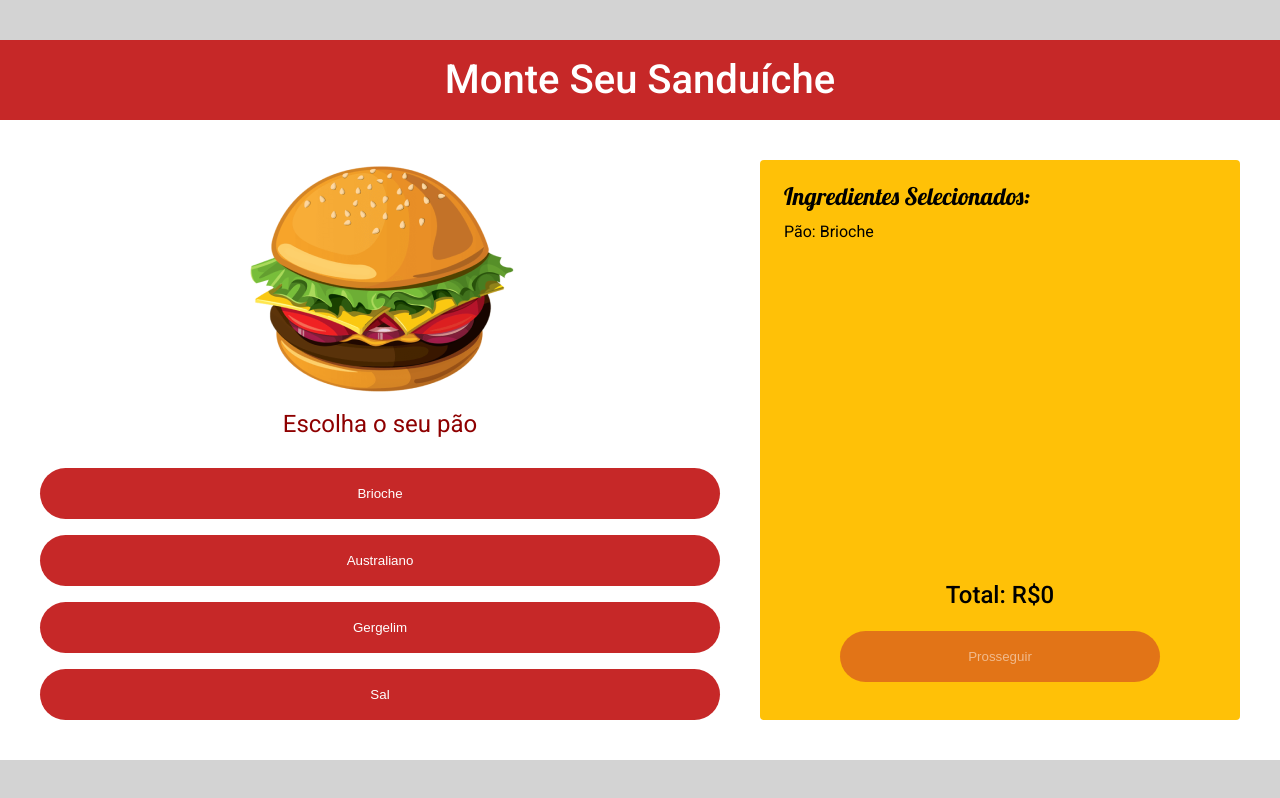
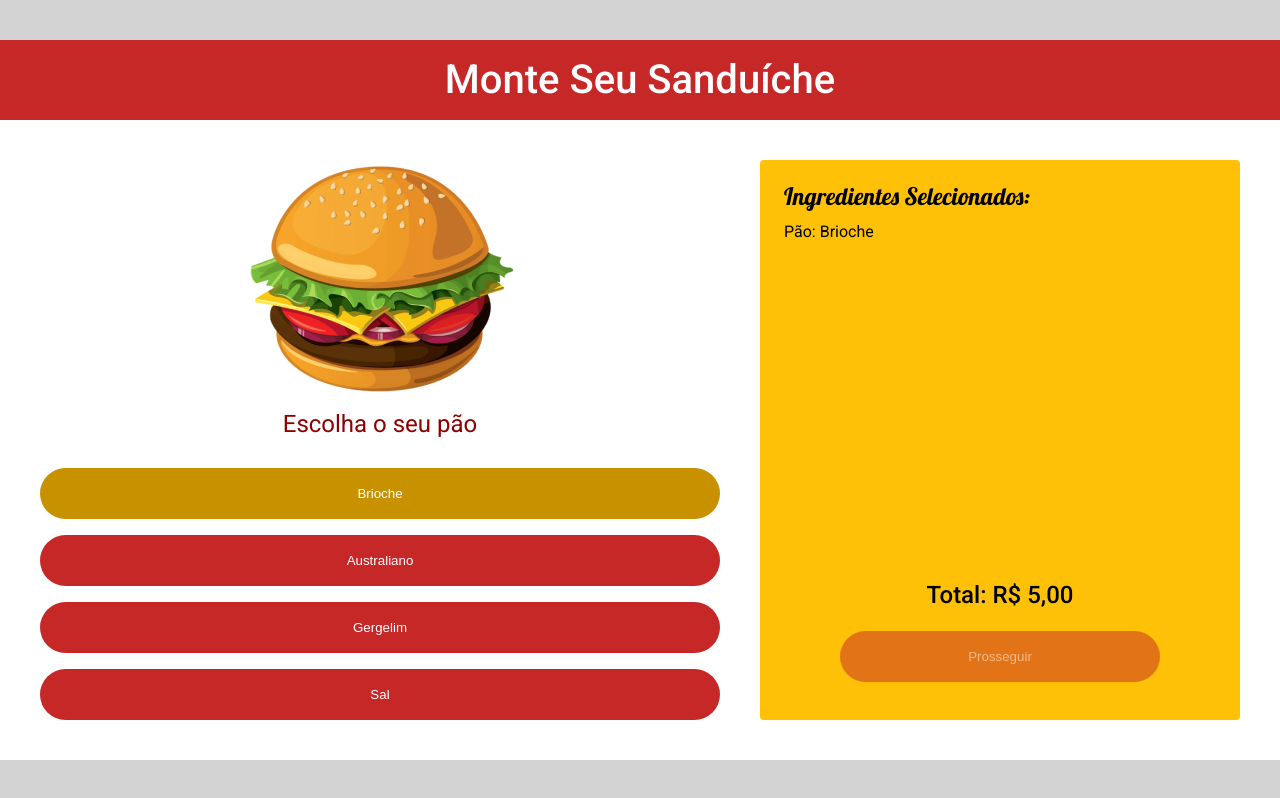
Before and after one commit to antuneslv/montagem-de-sanduiches, a React (Create React App) app: page / in a window 1280 px wide. Both pictures are taken after a click on the button "Brioche". Built offline with nearby package versions, Linux system fonts and the light colour scheme.

Commit message:
code update

```diff
--- a/src/App.jsx
+++ b/src/App.jsx
@@ -36,35 +36,94 @@
       { type: 'Complementos', item: 'Pimenta Jalapeño', price: 3, id: 'complement4' }
     ]
 
+    this.breadButtons = [
+      { id: 'bread1', class: 'assembly-button' },
+      { id: 'bread2', class: 'assembly-button' },
+      { id: 'bread3', class: 'assembly-button' },
+      { id: 'bread4', class: 'assembly-button' }
+    ]
+
+    this.meatButtons = [
+      { id: 'meat1', class: 'assembly-button' },
+      { id: 'meat2', class: 'assembly-button' },
+      { id: 'meat3', class: 'assembly-button' },
+      { id: 'meat4', class: 'assembly-button' }
+    ]
+
     this.selectedBread = this.selectedBread.bind(this)
+    this.selectedMeat = this.selectedMeat.bind(this)
     this.next = this.next.bind(this)
-
   }
 
   selectedBread($event) {
+    this.breadButtons.forEach(button => {
+      if (button.id != $event.target.id) {
+        button.class = 'assembly-button'
+      }
+      if (button.id == $event.target.id) {
+        button.class == 'assembly-button'
+          ? (button.class = 'assembly-button highlighted-button button')
+          : (button.class = 'assembly-button')
+      }
+    })
+
     this.sandwichItems.forEach((element, index) => {
       if ($event.target.id == element.id) {
-        this.setState({ previewList: [this.sandwichItems[index]]})
-        console.log(this.state.previewList)
+        this.setState({
+          previewList: [this.sandwichItems[index]],
+          totalPrice: element.price
+        })
       }
     })
+
+    return this.breadButtons
+  }
+
+  selectedMeat($event) {
+    this.meatButtons.forEach(button => {
+      if (button.id != $event.target.id) {
+        button.class = 'assembly-button'
+      }
+      if (button.id == $event.target.id) {
+        button.class == 'assembly-button'
+          ? (button.class = 'assembly-button highlighted-button button')
+          : (button.class = 'assembly-button')
+      }
+    })
+
+    this.sandwichItems.forEach((element, index) => {
+      if ($event.target.id == element.id) {
+        if (this.state.previewList.length == 1) {
+          this.setState({
+            previewList: [...this.state.previewList, this.sandwichItems[index]],
+          })
+        } else {
+          this.setState({
+            previewList: [
+              this.state.previewList.splice(1, 1, this.sandwichItems[index])
+            ]
+          })
+        }
+       console.log(this.state.previewList)
+      }
+    })
+
+    return this.breadButtons
   }
 
   next() {
-    if (this.state.sandwichStep == 'stepBread') {
-      this.setState({sandwichStep: 'stepMeat'})
+    if (this.state.sandwichStep == 'stepBread' && this.state.previewList.length == 1) {
+      this.setState({ sandwichStep: 'stepMeat' })
     } else if (this.state.sandwichStep == 'stepMeat') {
-      this.setState({sandwichStep: 'stepCheese'})
+      this.setState({ sandwichStep: 'stepCheese' })
     } else if (this.state.sandwichStep == 'stepCheese') {
-      this.setState({sandwichStep: 'stepSalad'})
+      this.setState({ sandwichStep: 'stepSalad' })
     } else if (this.state.sandwichStep == 'stepSalad') {
-      this.setState({sandwichStep: 'stepComplement'})
+      this.setState({ sandwichStep: 'stepComplement' })
     }
   }
 
   render() {
-    let { totalPrice } = this.state
-
     return (
       <div className="wrapper">
         <BrowserRouter>
@@ -74,10 +133,19 @@
               element={
                 <Home
                   sandwichStep={this.state.sandwichStep}
+                  next={this.next}
+                  total={this.state.totalPrice}
+                  sandwichItems={this.state.previewList}
                   selectedBread={this.selectedBread}
-                  next={this.next}
-                  total={totalPrice}
-                  sandwichItems={this.state.previewList}
+                  bread1={this.breadButtons[0].class}
+                  bread2={this.breadButtons[1].class}
+                  bread3={this.breadButtons[2].class}
+                  bread4={this.breadButtons[3].class}
+                  selectedMeat={this.selectedMeat}
+                  meat1={this.meatButtons[0].class}
+                  meat2={this.meatButtons[1].class}
+                  meat3={this.meatButtons[2].class}
+                  meat4={this.meatButtons[3].class}
                 />
               }
             />
--- a/src/components/routes/home/index.jsx
+++ b/src/components/routes/home/index.jsx
@@ -17,6 +17,15 @@
             <SandwichAssembly
               sandwichStep={this.props.sandwichStep}
               selectedBread={this.props.selectedBread}
+              bread1={this.props.bread1}
+              bread2={this.props.bread2}
+              bread3={this.props.bread3}
+              bread4={this.props.bread4}
+              selectedMeat={this.props.selectedMeat}
+              meat1={this.props.meat1}
+              meat2={this.props.meat2}
+              meat3={this.props.meat3}
+              meat4={this.props.meat4}
             />
           </div>
           <Preview
--- a/src/components/routes/home/preview/index.jsx
+++ b/src/components/routes/home/preview/index.jsx
@@ -5,7 +5,10 @@
 
 class Preview extends Component {
   render() {
+    const {total} = this.props
+    let formatedCurrency = total.toLocaleString('pt-br', {style: 'currency', currency: 'BRL'})
     let step
+
     if (this.props.sandwichStep == 'stepComplement') {
       step = (
         <Button className="cta-button">
@@ -32,7 +35,7 @@
             </li>
           ))}
         </ul>
-        <p className="price">Total: R${this.props.total}</p>
+        {total > 0 && <p className="price">Total: {formatedCurrency}</p>}
         {step}
       </div>
     )
--- a/src/components/routes/home/preview/style.css
+++ b/src/components/routes/home/preview/style.css
@@ -30,4 +30,8 @@
   color:rgba(255, 255, 255, 0.5);
   text-decoration: none;
   display: block;
+  height: 100%;
+  display: flex;
+  justify-content: center;
+  align-items: center;
 }
--- a/src/components/routes/home/sandwich-assembly/bread/index.jsx
+++ b/src/components/routes/home/sandwich-assembly/bread/index.jsx
@@ -10,28 +10,28 @@
         </div>
         <Button
           id="bread1"
-          className="assembly-button"
+          className={this.props.bread1}
           onClick={this.props.selectedBread}
         >
           Brioche
         </Button>
         <Button
           id="bread2"
-          className="assembly-button"
+          className={this.props.bread2}
           onClick={this.props.selectedBread}
         >
           Australiano
         </Button>
         <Button
           id="bread3"
-          className="assembly-button"
+          className={this.props.bread3}
           onClick={this.props.selectedBread}
         >
           Gergelim
         </Button>
         <Button
           id="bread4"
-          className="assembly-button"
+          className={this.props.bread4}
           onClick={this.props.selectedBread}
         >
           Sal
--- a/src/components/routes/home/sandwich-assembly/index.jsx
+++ b/src/components/routes/home/sandwich-assembly/index.jsx
@@ -11,11 +11,27 @@
     let step
     switch (this.props.sandwichStep) {
       case 'stepBread':
-        step = <Bread selectedBread={this.props.selectedBread} />
+        step = (
+          <Bread
+            selectedBread={this.props.selectedBread}
+            bread1={this.props.bread1}
+            bread2={this.props.bread2}
+            bread3={this.props.bread3}
+            bread4={this.props.bread4}
+          />
+        )
         break
 
       case 'stepMeat':
-        step = <Meat />
+        step = (
+          <Meat
+            selectedMeat={this.props.selectedMeat}
+            meat1={this.props.meat1}
+            meat2={this.props.meat2}
+            meat3={this.props.meat3}
+            meat4={this.props.meat4}
+          />
+        )
         break
 
       case 'stepCheese':
--- a/src/components/routes/home/sandwich-assembly/meat/index.jsx
+++ b/src/components/routes/home/sandwich-assembly/meat/index.jsx
@@ -8,10 +8,34 @@
         <div className="assembly-group-title">
           <h2 className="assembly-title">Escolha sua carne</h2>
         </div>
-        <Button className="assembly-button">Boi</Button>
-        <Button className="assembly-button">Porco</Button>
-        <Button className="assembly-button">Frango</Button>
-        <Button className="assembly-button">Vegetariano</Button>
+        <Button
+          id="meat1"
+          className={this.props.meat1}
+          onClick={this.props.selectedMeat}
+        >
+          Boi
+        </Button>
+        <Button
+          id="meat2"
+          className={this.props.meat2}
+          onClick={this.props.selectedMeat}
+        >
+          Porco
+        </Button>
+        <Button
+          id="meat3"
+          className={this.props.meat3}
+          onClick={this.props.selectedMeat}
+        >
+          Frango
+        </Button>
+        <Button
+          id="meat4"
+          className={this.props.meat4}
+          onClick={this.props.selectedMeat}
+        >
+          Vegetariano
+        </Button>
       </>
     )
   }
```
Also changed, not shown: src/components/routes/home/style.css (line endings or trailing spaces).
